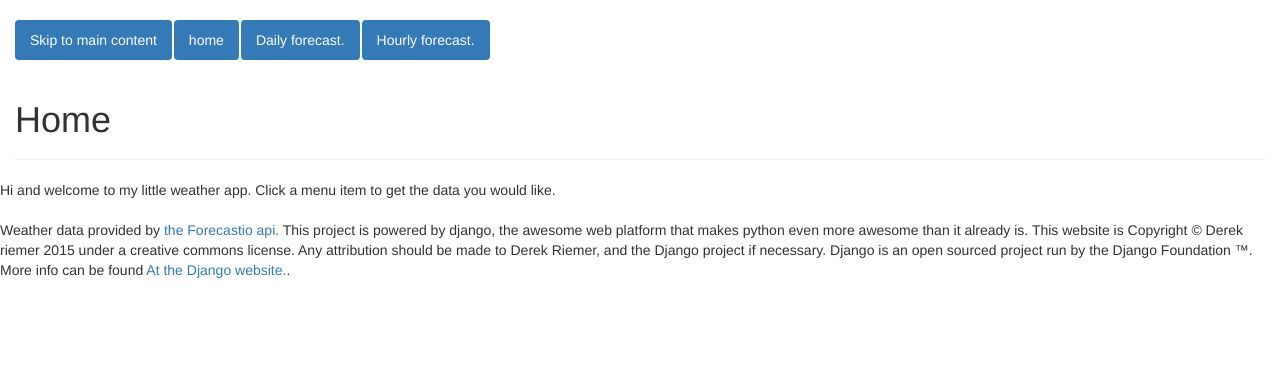
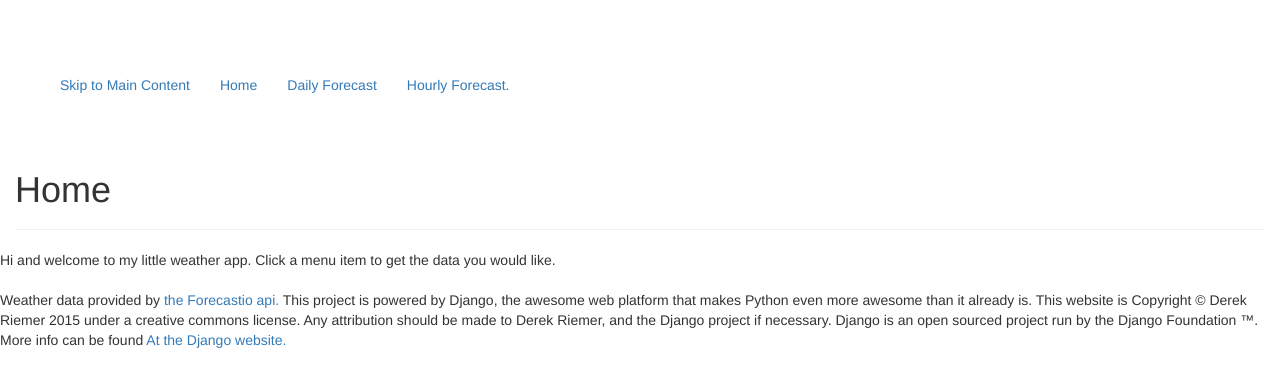
Before and after one commit to derekriemer/derek-django, a Django app: page /weather/ in a window 1280 px wide. Shown: the top 387 px of the page. Run offline with Django 3.2, Linux system fonts and the light colour scheme; some libraries are stand-ins or nearby versions.

Commit message:
more css fixes maybe, I added some css stuff in home, fixed capitalization and removed double period, and removed the pills theme. Also reworked css on the 404 page to not overlap the nav.

```diff
--- a/get_weather/templates/404.html
+++ b/get_weather/templates/404.html
@@ -3,7 +3,7 @@
 {% block title %} Error 404, The page doesn't exist. {% endblock %}
 {% block header %} Page doesn't exist. {% endblock %}
 {%block main %}
-<pre style="font-size:14px;position:absolute;top:0%;bottom:0%;">
+<pre style="font-size:14px;">
 404,
 It does not exist.
 
--- a/get_weather/templates/get_weather/base.htm
+++ b/get_weather/templates/get_weather/base.htm
@@ -10,6 +10,7 @@
 
 <!-- Latest compiled and minified JavaScript -->
 <script src="https://maxcdn.bootstrapcdn.com/bootstrap/3.3.4/js/bootstrap.min.js"></script>
+<script src="https://ajax.googleapis.com/ajax/libs/jquery/1.11.1/jquery.min.js"></script>
 {% block files %}
 
 {% endblock %}
@@ -39,8 +40,8 @@
 {% endblock %}</div>
 <footer class="row">
 Weather data provided by <a href="http://forecast.io/"> the Forecastio api.</a>
-This project is powered by django, the awesome web platform that makes python even more awesome than it already is.
-This website is Copyright &copy; Derek riemer 2015 under a  creative commons license. Any attribution should be made to Derek Riemer, and the Django project if necessary. Django is an open sourced project run by the Django Foundation &trade;. More info can be found <a href="https://www.djangoproject.com/"> At the Django website.</a>.
+This project is powered by Django, the awesome web platform that makes Python even more awesome than it already is.
+This website is Copyright &copy; Derek Riemer 2015 under a  creative commons license. Any attribution should be made to Derek Riemer, and the Django project if necessary. Django is an open sourced project run by the Django Foundation &trade;. More info can be found <a href="https://www.djangoproject.com/"> At the Django website.</a>
 </footer>
 </div>
 </body>
--- a/get_weather/templates/get_weather/menu.htm
+++ b/get_weather/templates/get_weather/menu.htm
@@ -1,8 +1,20 @@
-<nav>
-<ul class="nav nav-pills">
-<li role="presentation" class="active"> <a href="#skip"> Skip to main content</a> </li>
-<li role="presentation" class="active"> <a href={% url 'weather:home' %}>home</a> </li>
-<li role="presentation" class="active"> <a href={% url 'weather:daily' %}> Daily forecast.</a> </li>
-<li role="presentation" class="active"> <a href={% url 'weather:hourly' %}>Hourly forecast.</a> </li>
+<navclass="navbar navbar-inverse">
+<div class="container-fluid">
+    <div class="navbar-header">
+      <button type="button" class="navbar-toggle" data-toggle="collapse" data-target="#myNavbar">
+        <span class="icon-bar"></span>
+        <span class="icon-bar"></span>
+        <span class="icon-bar"></span>
+      </button>
+    </div>
+    <div class="collapse navbar-collapse" id="myNavbar">
+      <ul class="nav navbar-nav">
+<li> <a href="#skip"> Skip to Main Content</a> </li>
+<li> <a href={% url 'weather:home' %}>Home</a> </li>
+<li > <a href={% url 'weather:daily' %}> Daily Forecast</a> </li>
+<li role="presentation" > <a href={% url 'weather:hourly' %}>Hourly Forecast.</a> </li>
 </ul>
+    </div>
+  </div>
+
 </nav>
```
Also changed, not shown: 1 other file.
